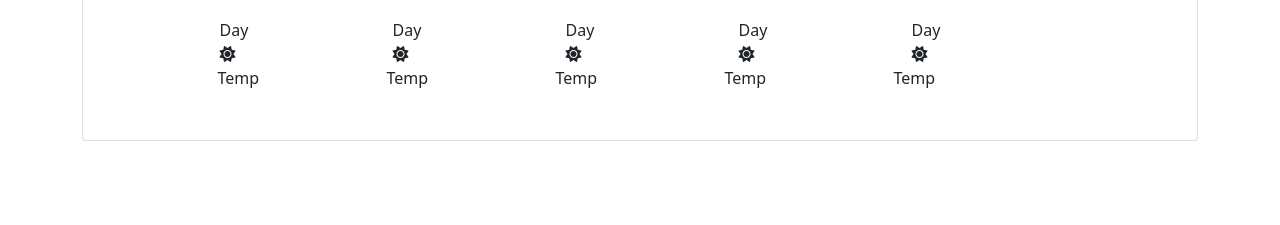
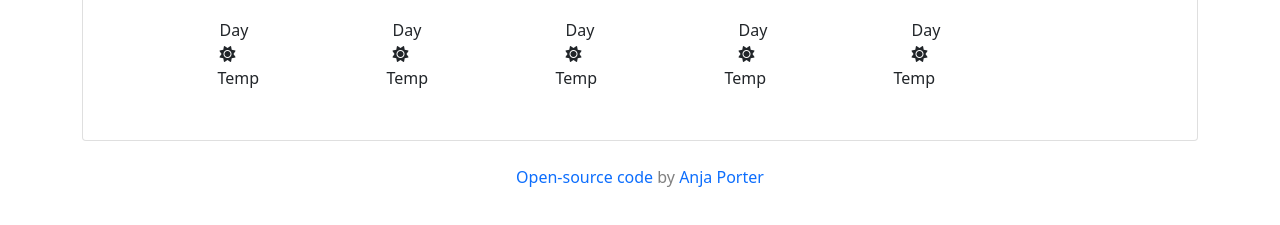
Before and after one commit to anjaporter88/anja-weather-app, a plain HTML site: page index.html in a window 1280 px wide. Shown: the part 365-590 px from the top of the page. Drawn offline with nearby package versions, Linux system fonts and the light colour scheme.

Commit message:
Added footer and footer styling

```diff
--- a/index.html
+++ b/index.html
@@ -105,6 +105,13 @@
       </div>
     </div>
 
+    <div class="footer">
+        <br />
+        <a href="https://github.com/anjaporter88/anja-weather-app">Open-source code</a>
+        by
+        <a href="https://www.anjaporter.com">Anja Porter</a>
+    </div>
+
     <script src="src/index.js"></script>
   </body>
 </html>
--- a/src/styles.css
+++ b/src/styles.css
@@ -21,6 +21,20 @@ p {
   border: 1px solid lightgray;
 }
 
+.footer {
+  font-size: 12pt;
+  color: gray;
+  text-align: center;
+}
+
+.footer a {
+  text-decoration: none;
+}
+
+.footer a:hover {
+  text-decoration: underline;
+}
+
 .icon {
   font-size: 30pt;
   color: yellow;
```
